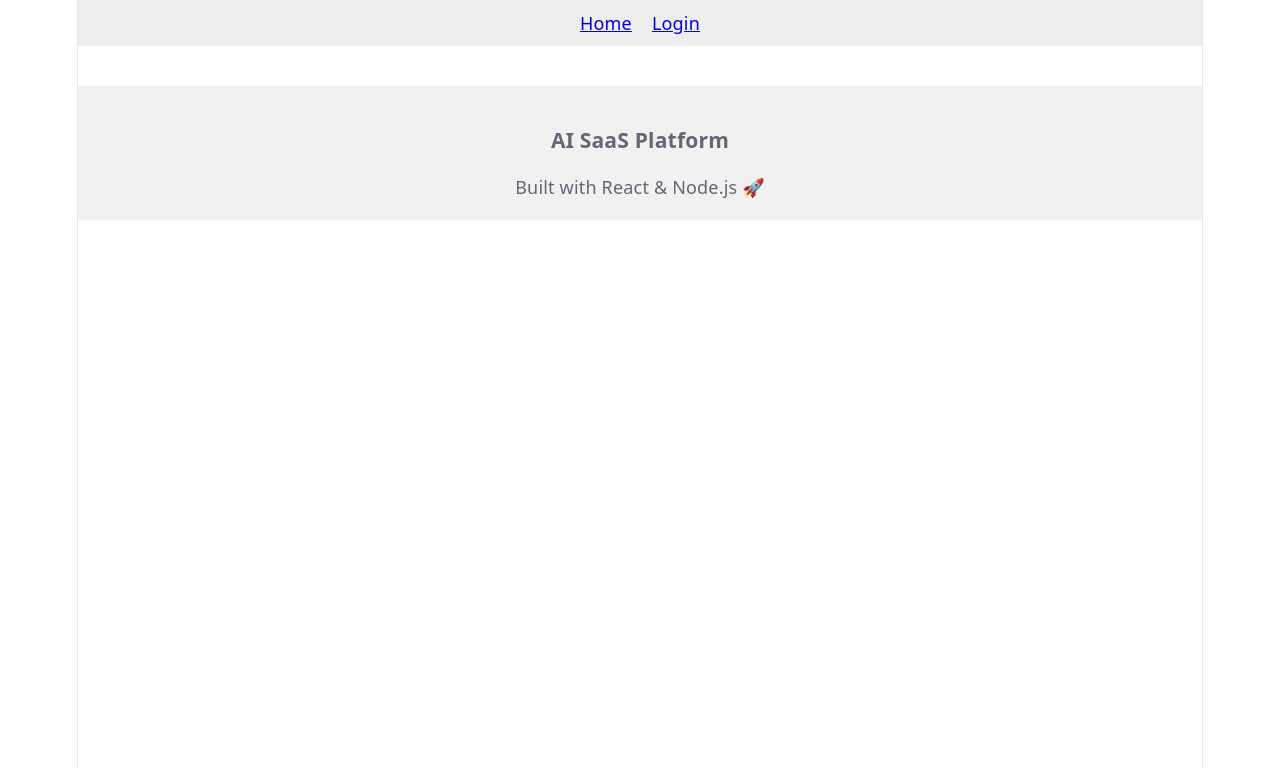
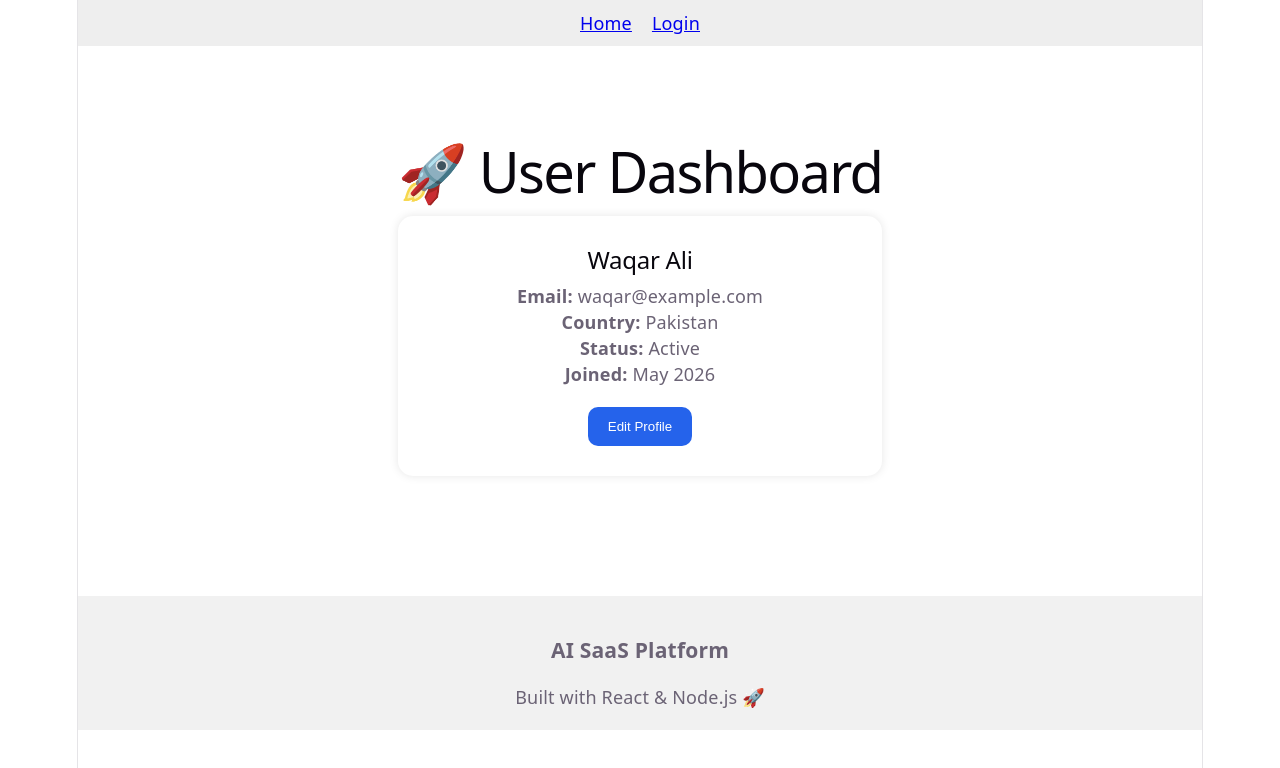
Before and after one commit to numan-ai-engineer/ai-saas-content-generator, a React (Create React App) app in the folder frontend/: page /dashboard in a window 1280 px wide. Shown: the top 768 px of the page. Built offline with nearby package versions, Linux system fonts and the light colour scheme.

Commit message:
Build professional user dashboard page for SaaS platform

```diff
--- a/frontend/src/App.jsx
+++ b/frontend/src/App.jsx
@@ -5,6 +5,7 @@
 import Login from "./pages/Login";
 import Register from "./pages/Register";
 import Footer from "./components/Footer";
+import Dashboard from "./pages/Dashboard";
 
 function App() {
   return (
@@ -17,6 +18,7 @@
         <Route path="/" element={<Login />} />
         <Route path="/login" element={<Login />} />
         <Route path="/register" element={<Register />} />
+        <Route path="/dashboard" element={<Dashboard />} />
       </Routes>
 
       {/* Footer */}
--- a/frontend/src/pages/Dashboard.jsx
+++ b/frontend/src/pages/Dashboard.jsx
@@ -1,19 +1,69 @@
 import React from "react";
 
-export default function Dashboard() {
+function Dashboard() {
+  const user = {
+    name: "Waqar Ali",
+    email: "waqar@example.com",
+    country: "Pakistan",
+    status: "Active",
+    joined: "May 2026",
+  };
+
   return (
-    <div className="min-h-screen bg-gradient-to-b from-purple-50 to-white p-8">
-      <h1 className="text-4xl font-bold mb-8 text-center text-purple-700 drop-shadow-md">
-        Welcome to AI SaaS Dashboard
+    <div
+      style={{
+        maxWidth: "700px",
+        margin: "50px auto",
+        padding: "30px",
+      }}
+    >
+      <h1 style={{ textAlign: "center" }}>
+        🚀 User Dashboard
       </h1>
-      <div className="max-w-6xl mx-auto grid md:grid-cols-2 gap-6">
-        <div className="bg-gradient-to-tr from-purple-400 to-pink-400 p-6 rounded-2xl shadow-xl hover:scale-105 transform transition text-white font-semibold">
-          User History
-        </div>
-        <div className="bg-gradient-to-tr from-yellow-400 to-green-400 p-6 rounded-2xl shadow-xl hover:scale-105 transform transition text-white font-semibold">
-          Credits & Stats
-        </div>
+
+      <div
+        style={{
+          background: "#fff",
+          padding: "30px",
+          borderRadius: "15px",
+          boxShadow: "0 0 10px rgba(0,0,0,0.1)",
+          marginTop: "30px",
+        }}
+      >
+        <h2>{user.name}</h2>
+
+        <p>
+          <strong>Email:</strong> {user.email}
+        </p>
+
+        <p>
+          <strong>Country:</strong> {user.country}
+        </p>
+
+        <p>
+          <strong>Status:</strong> {user.status}
+        </p>
+
+        <p>
+          <strong>Joined:</strong> {user.joined}
+        </p>
+
+        <button
+          style={{
+            marginTop: "20px",
+            padding: "12px 20px",
+            background: "#2563eb",
+            color: "#fff",
+            border: "none",
+            borderRadius: "10px",
+            cursor: "pointer",
+          }}
+        >
+          Edit Profile
+        </button>
       </div>
     </div>
   );
 }
+
+export default Dashboard;
```
